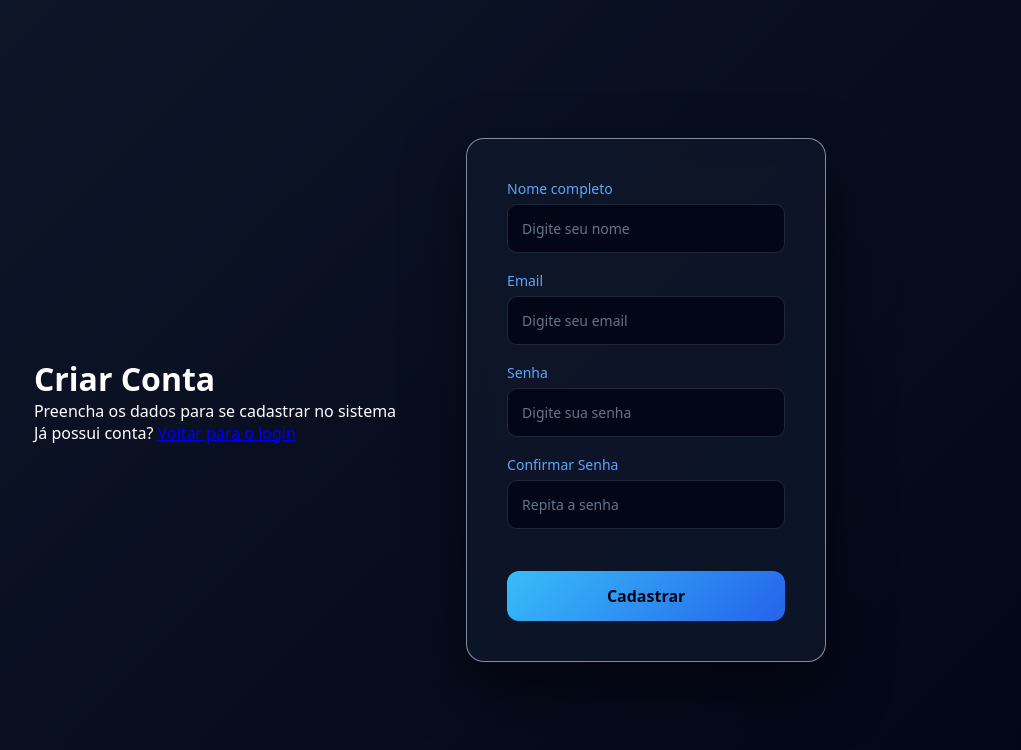
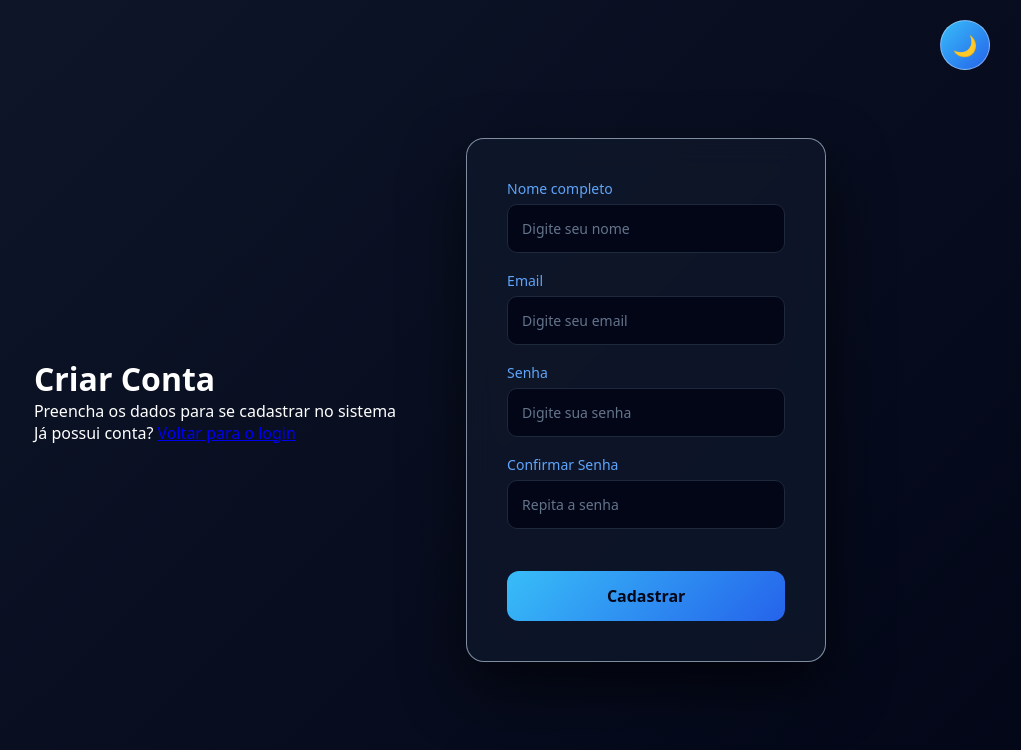
Before and after one commit to samuel-jesus-oliveira/Projeto_Login_System, a website: page frontend/register.html in a window 1280 px wide. Shown: the whole page, without its empty margins (210-1231 px from the left). Drawn offline with Linux system fonts and the light colour scheme; a web font is replaced by a local one.

Commit message:
criando a pasta theme.js e criando junto ao css o tema esculo para minha pagina de registro e login

```diff
--- a/frontend/css/styleDark.css
+++ b/frontend/css/styleDark.css
@@ -94,17 +94,80 @@ button:hover {
 transform: translateY(-2px);
 box-shadow: 0 10px 25px rgba(0, 114, 255, 0.5);
 }
-/* Sobrescreve as regras para o botão de alternar tema */
-button.theme-Toggle-btn {
-  width: auto;             /* Remove a largura de 100% */
-  min-width: 44px;          /* Define uma largura mínima adequada */
-  height: 44px;             /* Mantém uma altura proporcional */
-  padding: 0 10px;          /* Ajusta o espaçamento interno */
-  border-radius: 50%;       /* Deixa o botão redondo */
-  display: inline-flex;
+.theme-toggle-btn {
+  position: absolute;
+  width: 50px;
+  height: 50px;
+  top: 20px;
+  right: 80px;
+  margin-top: 0;
+  padding: 10px;
+  border-radius: 50%;
+  font-size: 20px;
+  background-color: rgba(255, 255, 255, 0.2);
+  border: 1px solid rgba(255, 255, 255, 0.4);
+  color: white;
+  transition: 0.3s;
+  z-index: 1000;
+  display: flex;
   align-items: center;
   justify-content: center;
-  font-size: 20px;          /* Ajusta o tamanho do emoji */
+}
+
+.theme-toggle-btn:hover {
+  transform: scale(1.1);
+  background: rgba(255, 255, 255, 0.3);
+}
+
+/* Fundo da página */
+body.light {
+  background: linear-gradient(135deg, #e0f2fe, #bae6fd, #7dd3fc);
+}
+
+/* Container principal */
+body.light .login-container {
+  background: #ffffff;
+  box-shadow: 0 20px 40px rgba(0, 114, 255, 0.15);
+}
+
+/* Textos */
+body.light .login-container h1 {
+  color: #0f172a;
+}
+
+body.light .login-container p {
+  color: #475569;
+}
+
+/* Campos de entrada */
+body.light .input-group label {
+  color: #334155;
+}
+
+body.light .input-group input {
+  background: #f1f5f9;
+  color: #0f172a;
+  border: 1px solid #cbd5e1;
+}
+
+body.light .input-group input::placeholder {
+  color: #94a3b8;
+}
+
+/* Botão de alternar tema */
+body.light .theme-toggle-btn {
+  background-color: rgba(15, 23, 42, 0.1);
+  border: 1px solid rgba(15, 23, 42, 0.2);
+  color: #0f172a;
+}
+
+/* Rodapé */
+body.light .footer {
+  color: #64748b;
+}
+
+body.light .footer a {
+  color: #0072ff;
 }
 /* ==========================
 RODAPÉ
--- a/frontend/css/style_register.css
+++ b/frontend/css/style_register.css
@@ -112,3 +112,82 @@ button:hover{
 transform: translate(-2px);
 box-shadow: 0 12px 25px rgba(37,99,235,0.5);
 }
+.theme-toggle-btn {
+  position: absolute;
+  width: 50px;
+  height: 50px;
+  top: 20px;
+  right: 80px;
+  margin-top: 0;
+  padding: 10px;
+  border-radius: 50%;
+  font-size: 20px;
+  background-color: rgba(255, 255, 255, 0.2);
+  border: 1px solid rgba(255, 255, 255, 0.4);
+  color: white;
+  transition: 0.3s;
+  z-index: 1000;
+  display: flex;
+  align-items: center;
+  justify-content: center;
+}
+
+.theme-toggle-btn:hover {
+  transform: scale(1.1);
+  background: rgba(255, 255, 255, 0.3);
+}
+
+/* ==========================
+--- TEMA CLARO --- (Itens 27 a 32 do PDF)
+========================== */
+
+/* Fundo da página */
+body.light {
+  background: linear-gradient(135deg, #e0f2fe, #bae6fd, #7dd3fc);
+}
+
+/* Container principal */
+body.light .login-container {
+  background: #ffffff;
+  box-shadow: 0 20px 40px rgba(0, 114, 255, 0.15);
+}
+
+/* Textos */
+body.light .login-container h1 {
+  color: #0f172a;
+}
+
+body.light .login-container p {
+  color: #475569;
+}
+
+/* Campos de entrada */
+body.light .input-group label {
+  color: #334155;
+}
+
+body.light .input-group input {
+  background: #f1f5f9;
+  color: #0f172a;
+  border: 1px solid #cbd5e1;
+}
+
+body.light .input-group input::placeholder {
+  color: #94a3b8;
+}
+
+/* Botão de alternar tema */
+body.light .theme-toggle-btn {
+  background-color: rgba(15, 23, 42, 0.1);
+  border: 1px solid rgba(15, 23, 42, 0.2);
+  color: #0f172a;
+}
+
+/* Rodapé */
+body.light .footer {
+  color: #64748b;
+}
+
+body.light .footer a {
+  color: #0072ff;
+}
--- /dev/null
+++ b/frontend/js/theme.js
@@ -0,0 +1,41 @@
+/* ==================================
+GERENCIADOR DE TEMA GLOBAL
+================================== */
+function inicializarTema() {
+    // Busca a classe em minúsculas como no documento
+    const btnThemeToggle = document.querySelector(".theme-toggle-btn");
+    const body = document.body;
+
+    // 1. Recupera o tema salvo no navegador
+    const temaSalvo = localStorage.getItem("theme");
+
+    if (temaSalvo === "light") {
+        body.classList.add("light");
+        if (btnThemeToggle) {
+            btnThemeToggle.textContent = "☀️";
+        }
+    } else {
+        body.classList.remove("light");
+        if (btnThemeToggle) {
+            btnThemeToggle.textContent = "🌙";
+        }
+    }
+
+    // 2. Configura a ação de clique no botão
+    if (btnThemeToggle) {
+        btnThemeToggle.addEventListener("click", () => {
+            body.classList.toggle("light");
+
+            if (body.classList.contains("light")) {
+                btnThemeToggle.textContent = "☀️";
+                localStorage.setItem("theme", "light");
+            } else {
+                btnThemeToggle.textContent = "🌙";
+                localStorage.setItem("theme", "dark");
+            }
+        });
+    }
+}
+
+// Executa a inicialização do tema
+inicializarTema();
--- a/frontend/register.html
+++ b/frontend/register.html
@@ -9,6 +9,7 @@
 </head>
 
 <body>
+    <button class="theme-toggle-btn">🌙</button>
     <!-- lado esquerdo -->
     <main class="register-wrapper">
         <header class="register_info">
@@ -47,5 +48,6 @@
             </form>
         </section>
     </main>
+    <script src="js/theme.js"></script>
 </body>
 </html>
```
Also changed, not shown: frontend/index.html (+2 -1 lines).
